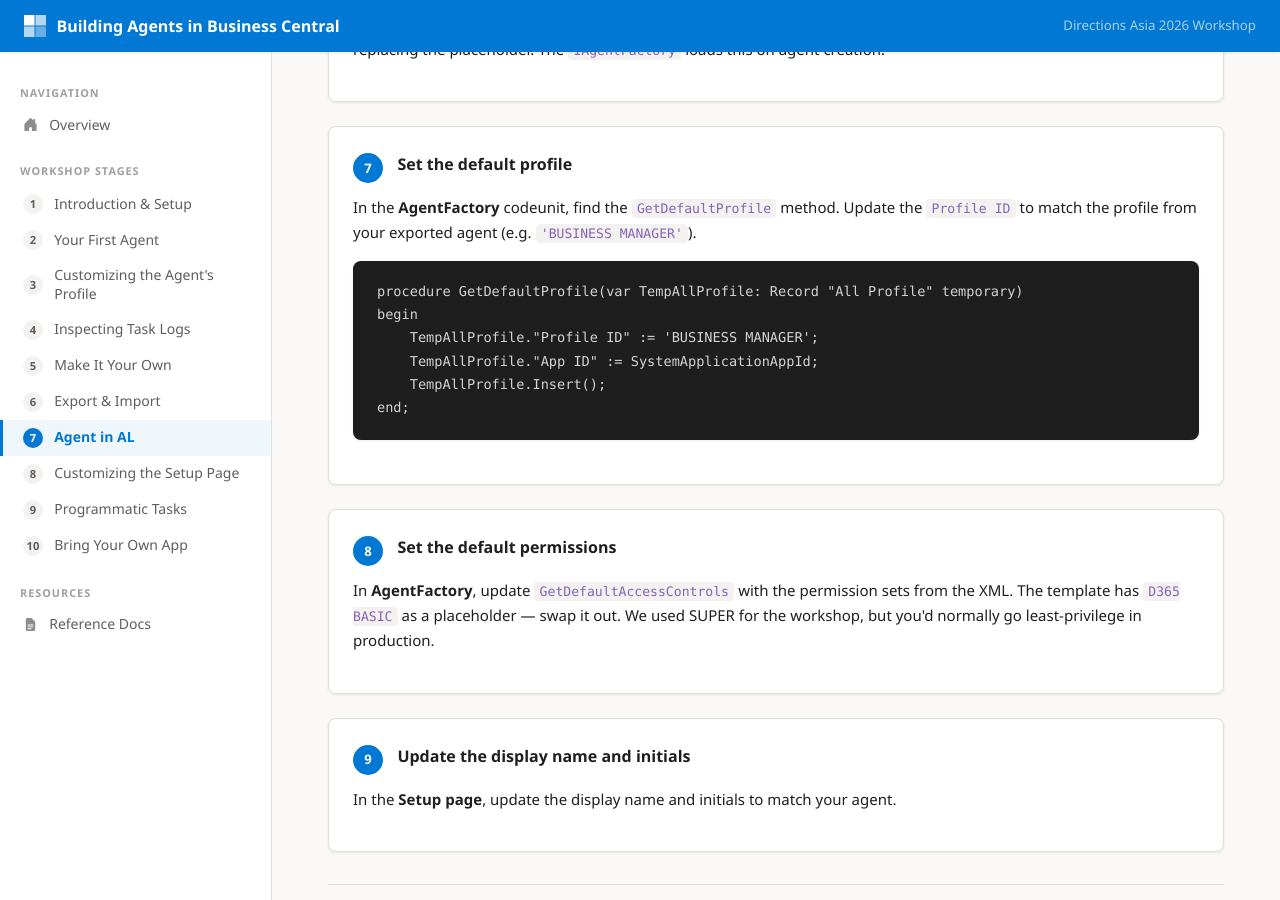
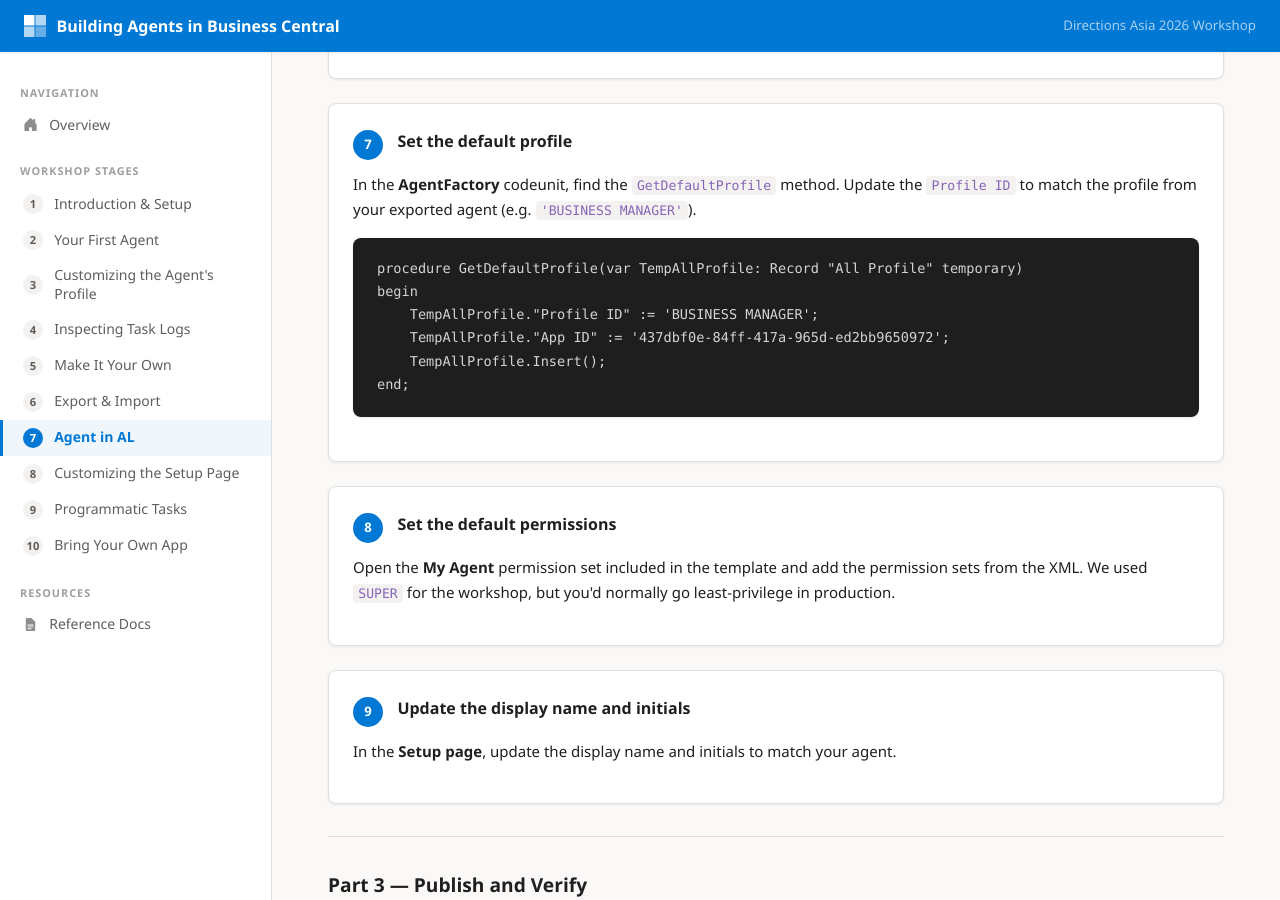
Before and after one commit to thloke/directionsAsia2026, a Jekyll site: the page built from stages/07-al-agent.md, in a window 1280 px wide and 900 px high, scrolled down 2739 px. Built offline with Jekyll 4.4.1, drawn with Linux system fonts in a browser that asks for light colours; some of the changed text lies outside the part shown.

Commit message:
Fix stage 7 tutorial issues
- Remove UserPassword authentication from launch.json example
- Replace SystemApplicationAppId with actual Base App GUID
- Step 8: update My Agent permission set, not AgentFactory

Co-authored-by: Copilot <223556219+Copilot@users.noreply.github.com>

```diff
--- a/stages/07-al-agent.md
+++ b/stages/07-al-agent.md
@@ -122,7 +121,7 @@ Keep the XML from Stage 6 open alongside VS Code — you'll use it as a referenc
 <pre><code>procedure GetDefaultProfile(var TempAllProfile: Record "All Profile" temporary)
 begin
     TempAllProfile."Profile ID" := 'BUSINESS MANAGER';
-    TempAllProfile."App ID" := SystemApplicationAppId;
+    TempAllProfile."App ID" := '437dbf0e-84ff-417a-965d-ed2bb9650972';
     TempAllProfile.Insert();
 end;</code></pre>
 </div>
@@ -132,7 +131,7 @@ end;</code></pre>
     <div class="task-number">8</div>
     <h3>Set the default permissions</h3>
   </div>
-  <p>In <strong>AgentFactory</strong>, update <code>GetDefaultAccessControls</code> with the permission sets from the XML. The template has <code>D365 BASIC</code> as a placeholder — swap it out. We used SUPER for the workshop, but you'd normally go least-privilege in production.</p>
+  <p>Open the <strong>My Agent</strong> permission set included in the template and add the permission sets from the XML. We used <code>SUPER</code> for the workshop, but you'd normally go least-privilege in production.</p>
 </div>
 
 <div class="task-card">
```
Also changed, not shown: other parts of stages/07-al-agent.md (+1 -2 lines).
